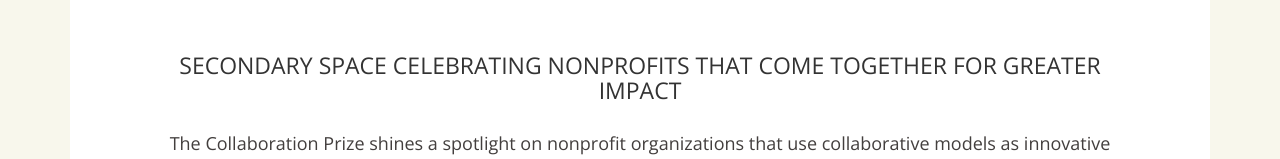
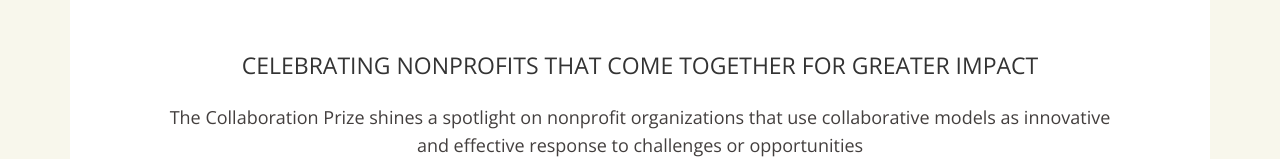
Before and after one commit to lnichols72/collab, a plain HTML site: page index.html in a window 1280 px wide. Shown: the part 804-963 px from the top of the page. Drawn offline with nearby package versions, Linux system fonts and the light colour scheme.

Commit message:
Update index.html

```diff
--- a/index.html
+++ b/index.html
@@ -72,7 +72,7 @@
 
             <div class="col-md-12 lead">
                 <p><img src="images/ring-logo.png" alt="logo"></p>
-                <h2>Secondary Space Celebrating nonprofits that come together for greater impact</h2>
+                <h2>Celebrating nonprofits that come together for greater impact</h2>
                 <p class="hero-spacer">The Collaboration Prize shines a spotlight on nonprofit organizations that  use collaborative models as innovative and effective response to challenges or opportunities</p>
                 <p><a class="btn btn-primary btn-lg" href="#" role="button">Apply Today</a></p>
             </div>
```
